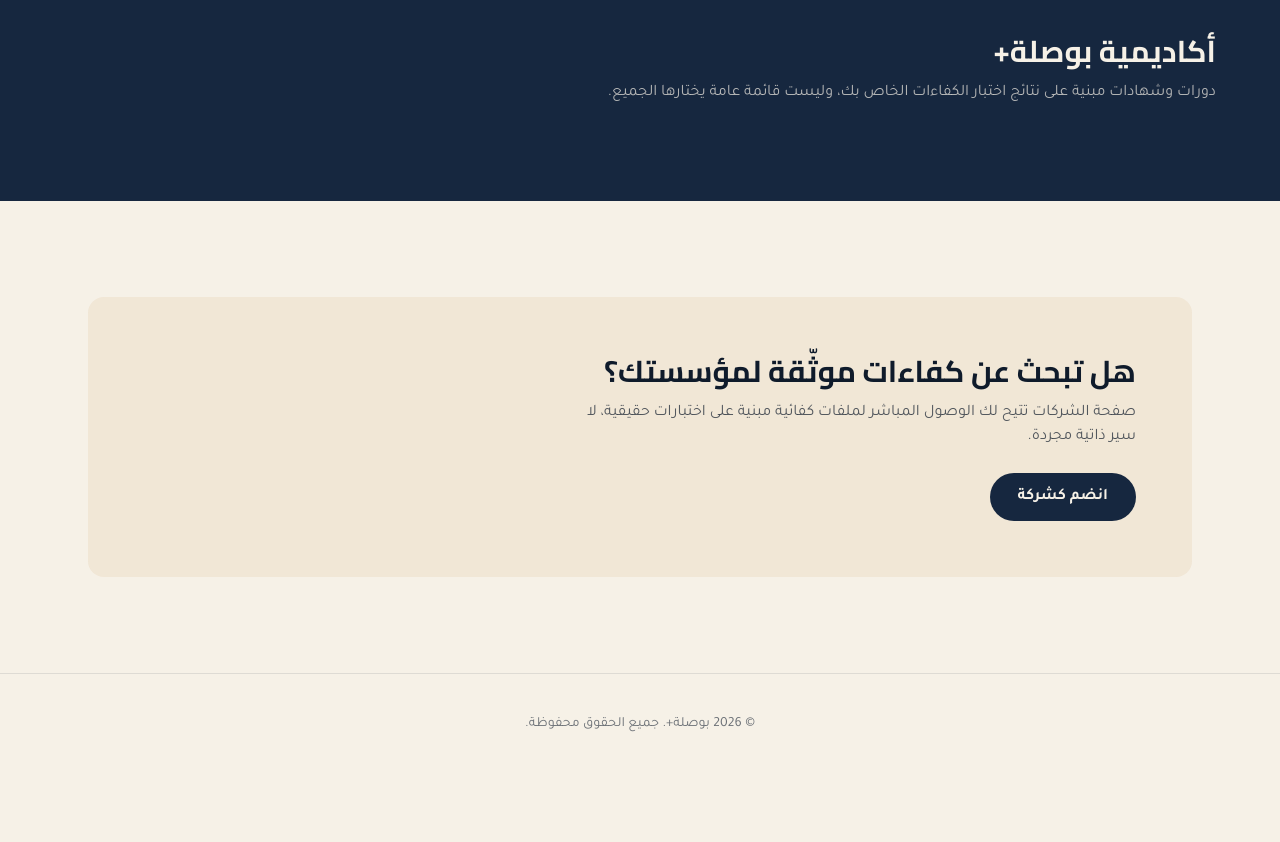
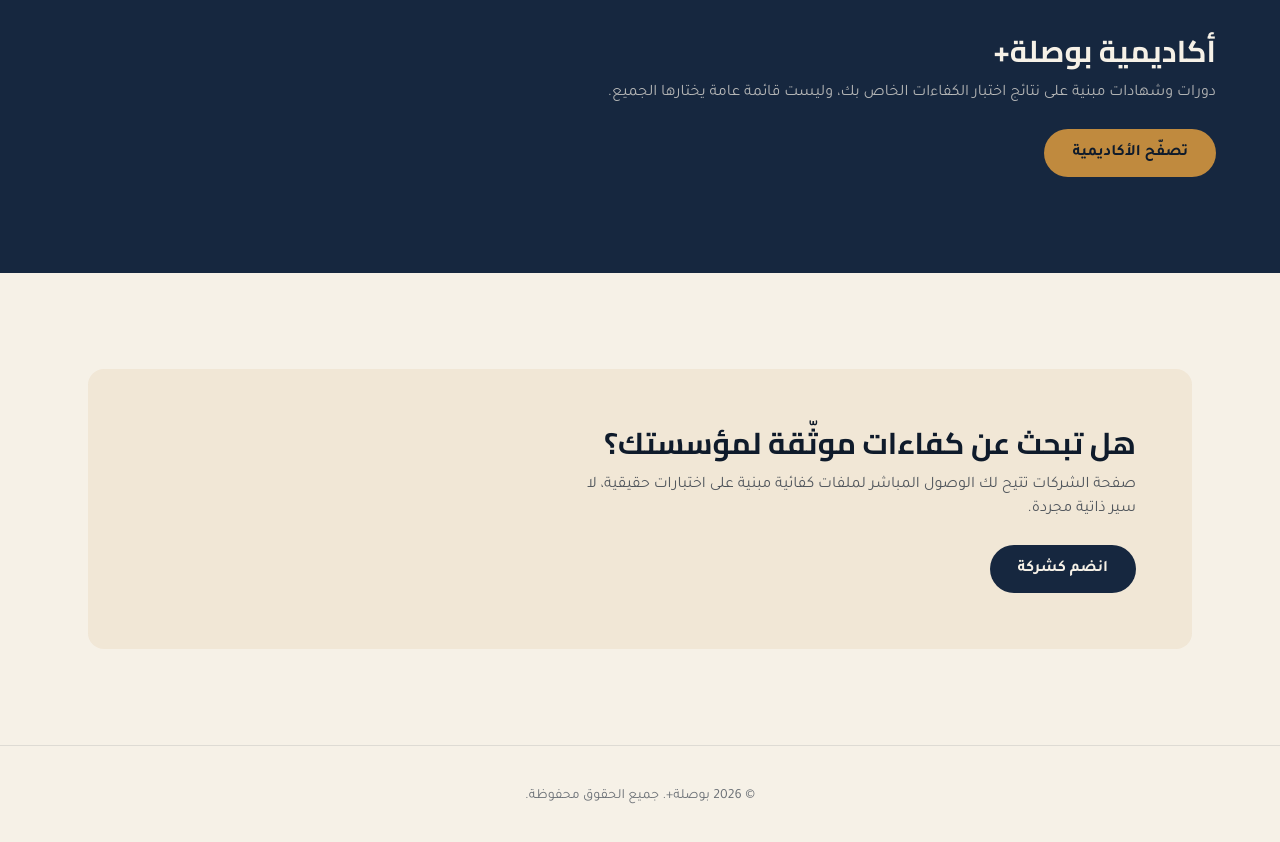
Before and after one commit to azzeddinemohammed21-tech/Boussole---platform-, a Next.js app: page / in a window 1280 px wide. Shown: the part 1380-2222 px from the top of the page. Before the commit the page ends 2154 px from the top, so only its background shows below. Built offline with nearby package versions, Linux system fonts and the light colour scheme.

Commit message:
Update academy link to point to '/academy'

```diff
--- a/app/page.tsx
+++ b/app/page.tsx
@@ -17,7 +17,7 @@ const pillars = [
     title: "أكاديمية بوصلة+",
     desc: "دورات وشهادات مبنية على فجوات الكفاءة المكتشفة فعليًا، لا عناوين عامة.",
     mark: "٣",
-    href: "#academy",
+    href: "/academy",
   },
   {
     title: "الشركات والفرص",
@@ -136,6 +136,12 @@ export default function Home() {
             دورات وشهادات مبنية على نتائج اختبار الكفاءات الخاص بك، وليست
             قائمة عامة يختارها الجميع.
           </p>
+          <Link
+            href="/academy"
+            className="mt-6 inline-block rounded-full bg-brass px-7 py-3 font-semibold text-ink transition hover:bg-brass-light"
+          >
+            تصفّح الأكاديمية
+          </Link>
         </div>
       </section>
 
@@ -163,4 +169,4 @@ export default function Home() {
       </footer>
     </main>
   );
-      }
+}
```
